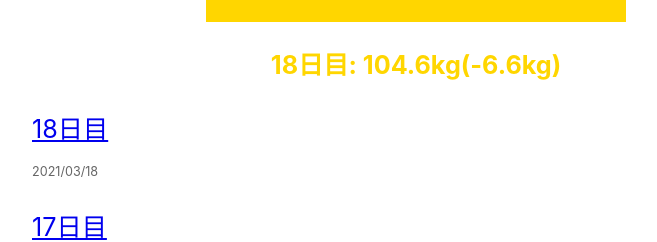
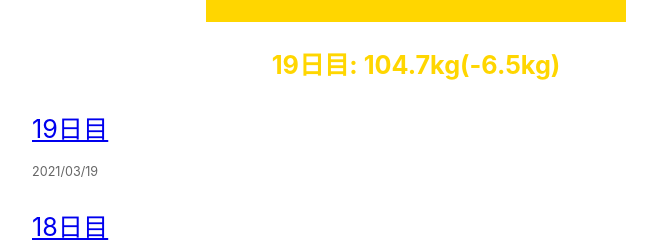
Before and after one commit to fusho-takahashi/fat2fit, a Next.js app: page / in a window 1280 px wide. Shown: the part 414-656 px from the top of the page, without its empty margins (224-881 px from the left). Built offline with nearby package versions, Linux system fonts and the light colour scheme.

Commit message:
add daily article

```diff
--- /dev/null
+++ b/posts/19日目.md
@@ -0,0 +1,14 @@
+---
+title: '19日目'
+date: '2021-03-19'
+---
+
+- 体重: 104.7kg
+- 前日比: +0.1kg
+- 摂取カロリー: 1,900kcal 前後
+
+鶏もも肉は皮を取って食べている訳だが、この皮を取る作業が実は結構面倒である。ただ皮を剥ぐだけじゃないかとお思いの皆さん、ぜひ一度やってみてほしい。皮を取ったあとも、脂肪と思しき白い部分が結構残るのだ。この脂肪の部分、増量中なら気にしないが、減量中はそうもいかない。なるべく脂肪を摂りたくないので、キッチンバサミを使って細かいところまで排除していく。こういうときに A 型が出るのだろうが、もうやり始めると徹底的に取らないと気がすまないのである。結局 1 日分の鶏もも肉の下準備に 20 分ほどかかってしまうのだ。
+
+昨夜はこの鶏もも肉の下準備をするのがめんどくさすぎて、セメントを作らずに寝てしまったので、食事ごとに食べる分の皮を取って茹でて食べていた。茹でるとなると鍋の具合を見ておかないといけないので、炊飯器のボタンを押すだけとは訳が違い時間もかかるし洗い物も増えるのは分かっているが、それでも夜 下準備をするのがめんどくさい。人間は矛盾の中に生きているのである。
+
+**マッチョまであと 81 日**
--- a/src/pages/index.tsx
+++ b/src/pages/index.tsx
@@ -22,7 +22,7 @@ const Home = ({
         <title>{siteTitle}</title>
       </Head>
       <section className={styles.subHeading}>
-        <p>18日目: 104.6kg(-6.6kg)</p>
+        <p>19日目: 104.7kg(-6.5kg)</p>
       </section>
       <section className={`${utilStyles.headingMd} ${utilStyles.padding1px}`}>
         <ul className={utilStyles.list}>
```
